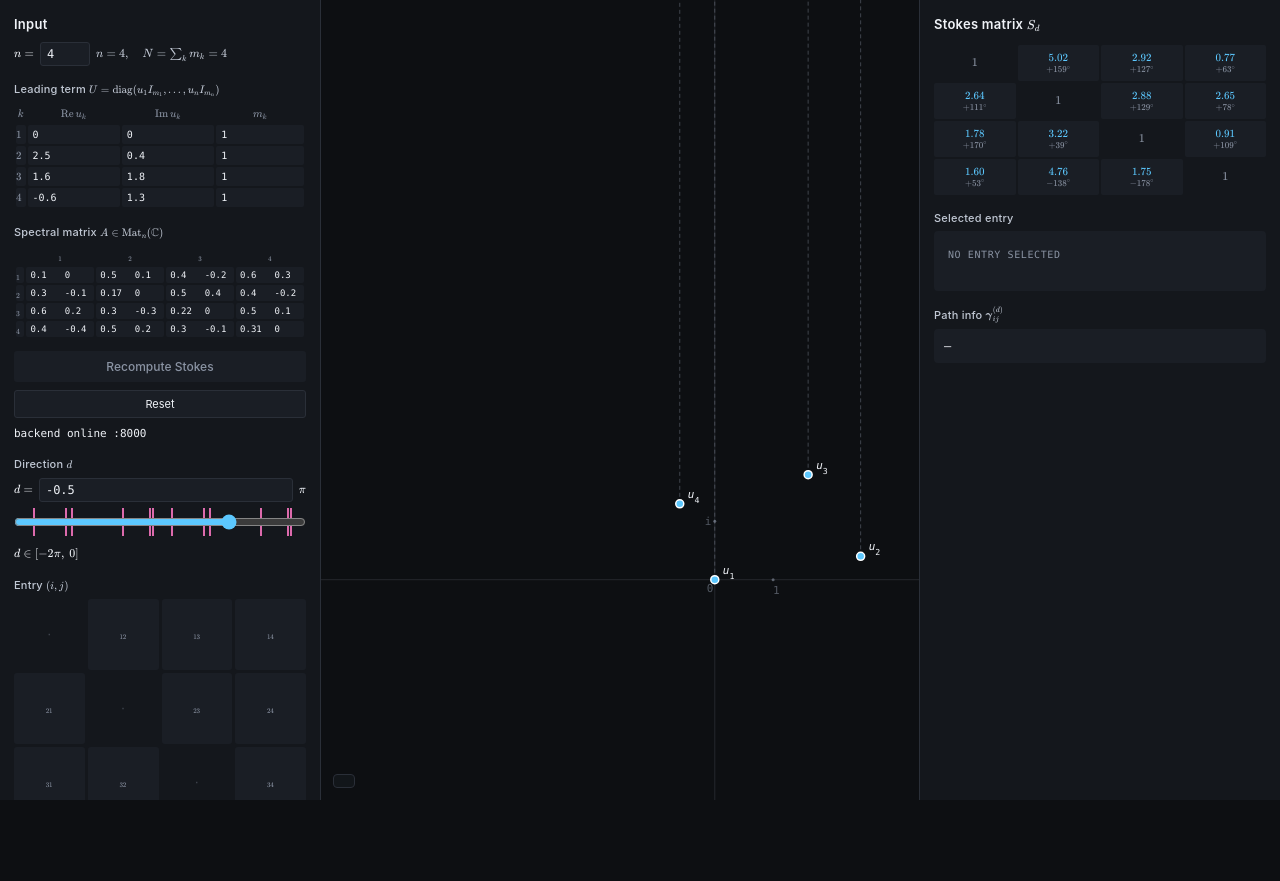
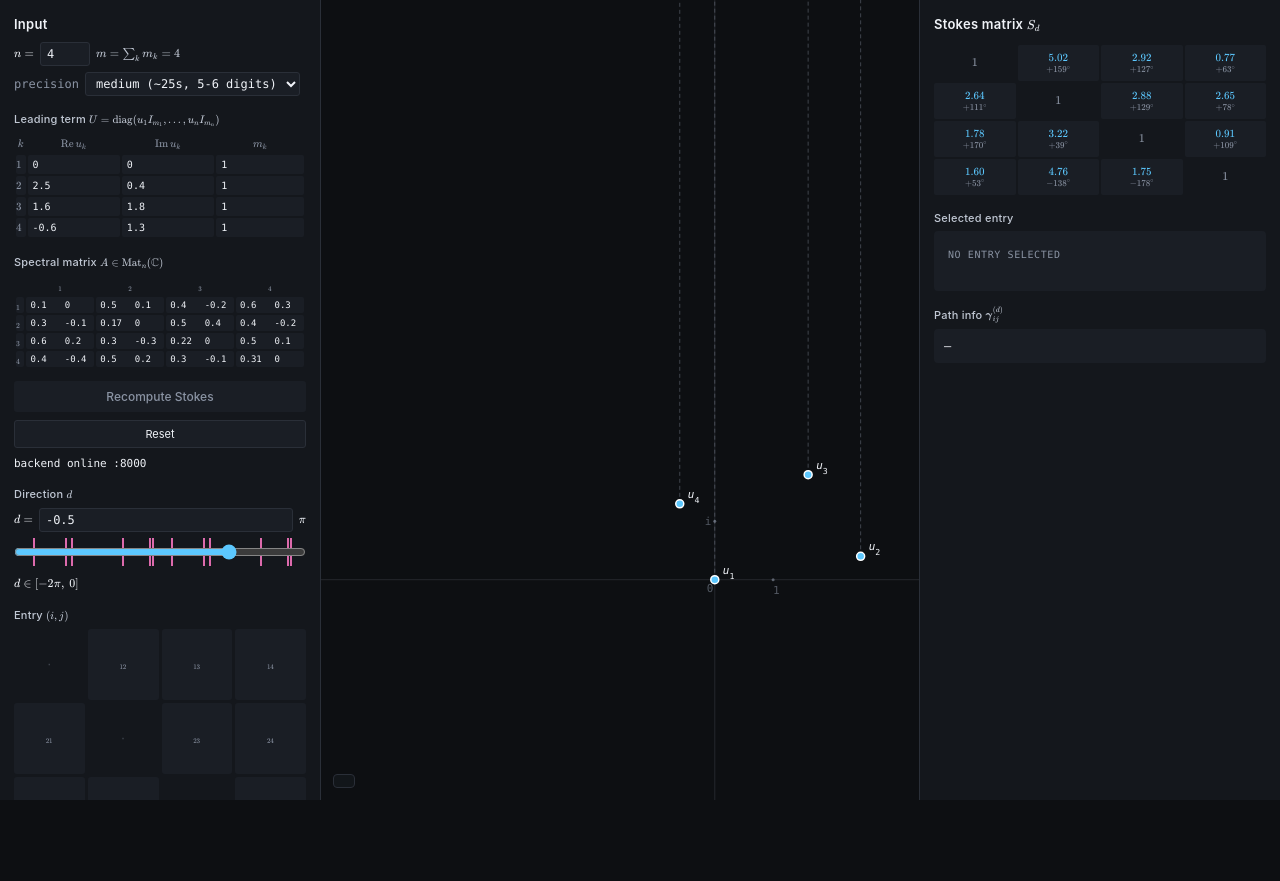
Before and after one commit to dtq1997/Stokes-Matrix, a website built with Vite: page web/index.html in a window 1280 px wide. Before the commit the page ends 851 px from the top, so only its background shows below. Built offline with nearby package versions, Linux system fonts and the light colour scheme; files whose address does not match are found by name.

Commit message:
ui: precision selector + n/m 显示去重
- index.html 加 #precision-select (low/medium/high), 默认 medium
- main.ts recompute 时传 precision 给 backend
- data.ts RecomputeRequest schema 加 precision 字段
- push_server.py RecomputeRequest 加 precision 字段透传给 recompute_runner

n/m UI 去重 SSOT:
- 之前: 'n=' 标签 + 输入框 + dim-info '\quad n=4, N=∑m_k=4' (n 显示两次)
- 现在: 'n=' 标签 + 输入框 + dim-info 'm=∑_k m_k=4' (n 不重复, 用 m 跟用户习惯一致)

CSS: precision-wrap 跟 n-input-wrap 同布局.

e2e 7/7 PASS, typecheck PASS.

Co-Authored-By: Claude Opus 4.7 <noreply@anthropic.com>

```diff
--- a/web/index.html
+++ b/web/index.html
@@ -15,6 +15,14 @@
           <span data-tex="n ="></span>
           <input id="n-input" type="number" min="1" max="20" />
           <span class="dim" id="dim-info"></span>
+        </div>
+        <div class="precision-wrap mono">
+          <label for="precision-select">precision</label>
+          <select id="precision-select">
+            <option value="low">low (~20s, 2-3 digits)</option>
+            <option value="medium" selected>medium (~25s, 5-6 digits)</option>
+            <option value="high">high (~100s, 7-8 digits)</option>
+          </select>
         </div>
         <h3>Leading term <span data-tex="U = \mathrm{diag}(u_1 I_{m_1}, \ldots, u_n I_{m_n})"></span></h3>
         <table id="u-table" class="state-table"></table>
--- a/web/src/lib/data.ts
+++ b/web/src/lib/data.ts
@@ -17,6 +17,7 @@ export interface RecomputeRequest {
   punctures: { re: number; im: number }[];
   A: { re: number; im: number }[][];
   m_sizes: number[];
+  precision?: 'low' | 'medium' | 'high';
 }
 
 export interface JobStatus {
--- a/web/src/main.ts
+++ b/web/src/main.ts
@@ -271,11 +271,14 @@ async function main() {
     recomputeBtn.textContent = 'Cancel';
     recomputeStatus.style.color = '';
     try {
+      const precisionSel = document.getElementById('precision-select') as HTMLSelectElement;
+      const precision = (precisionSel?.value ?? 'medium') as 'low' | 'medium' | 'high';
       const { result: newDs } = await recomputeAsync(
         {
           punctures: state.punctureOverrides!,
           A: state.AOverrides!,
           m_sizes: state.mOverrides!,
+          precision,
         },
         (s: JobStatus) => {
           if (s.chambers_total > 0) {
@@ -397,9 +400,9 @@ async function main() {
   }
   function updateDimInfo() {
     const ms = state.mOverrides!;
-    const N = ms.reduce((a, b) => a + b, 0);
+    const m_total = ms.reduce((a, b) => a + b, 0);
     const el = document.getElementById('dim-info')!;
-    el.innerHTML = tex(`n = ${n},\\quad N = \\sum_k m_k = ${N}`);
+    el.innerHTML = tex(`m = \\sum_k m_k = ${m_total}`);
   }
 
   function buildATable() {
--- a/web/src/styles/main.css
+++ b/web/src/styles/main.css
@@ -107,12 +107,23 @@ h3 {
 #entry-grid .cell.diag { background: transparent; cursor: default; color: var(--fg-muted); opacity: 0.4; }
 #entry-grid .cell.selected { background: var(--accent); color: var(--bg); border-color: var(--accent); }
 
-#d-input-wrap, .n-input-wrap {
+#d-input-wrap, .n-input-wrap, .precision-wrap {
   display: flex;
   align-items: center;
   gap: 6px;
   margin-bottom: 6px;
 }
+.precision-wrap label { color: var(--fg-muted); font-size: 12px; }
+#precision-select {
+  background: var(--bg-elev);
+  border: 1px solid var(--border);
+  border-radius: 3px;
+  color: var(--fg);
+  font-family: var(--font-mono);
+  font-size: 12px;
+  padding: 3px 6px;
+}
+#precision-select:focus { border-color: var(--accent); outline: none; }
 #n-input {
   width: 50px;
   background: var(--bg-elev);
```
Also changed, not shown: 1 other file.
